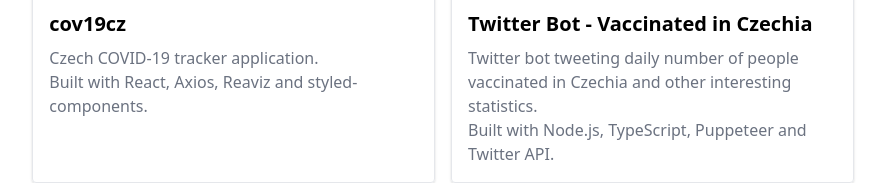
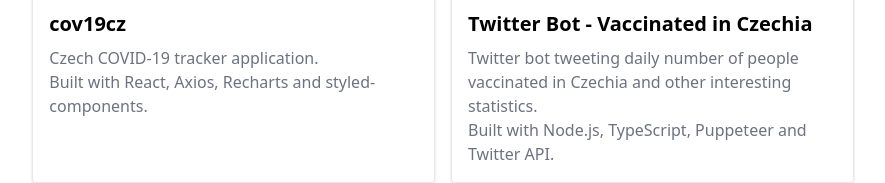
Before and after one commit to rajtslegr/rajtslegr.dev, a Next.js app: page /projects in a window 1280 px wide. Shown: the part 360-543 px from the top of the page, without its empty margins (197-1082 px from the left). Built offline with nearby package versions, Linux system fonts and the light colour scheme; what @tailwindcss/typography would draw is missing.

Commit message:
projects data edit

```diff
--- a/src/data/projects.ts
+++ b/src/data/projects.ts
@@ -2,7 +2,7 @@ export default [
   {
     title: 'cov19cz',
     description: 'Czech COVID-19 tracker application.',
-    build: 'Built with React, Axios, Reaviz and styled-components.',
+    build: 'Built with React, Axios, Recharts and styled-components.',
     image: 'cov19cz.png',
     live: 'https://cov19cz.vercel.app/',
     repo: 'https://github.com/RajceP/cov19cz',
```
